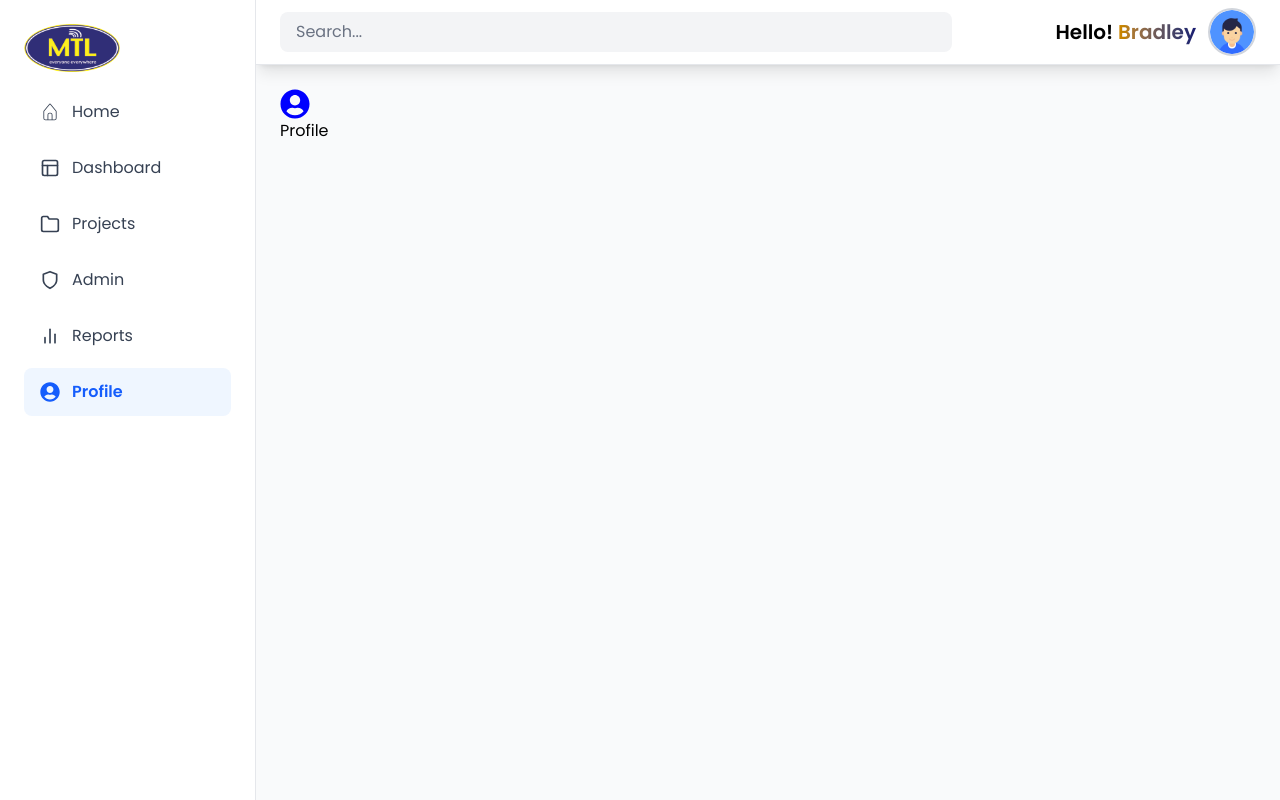
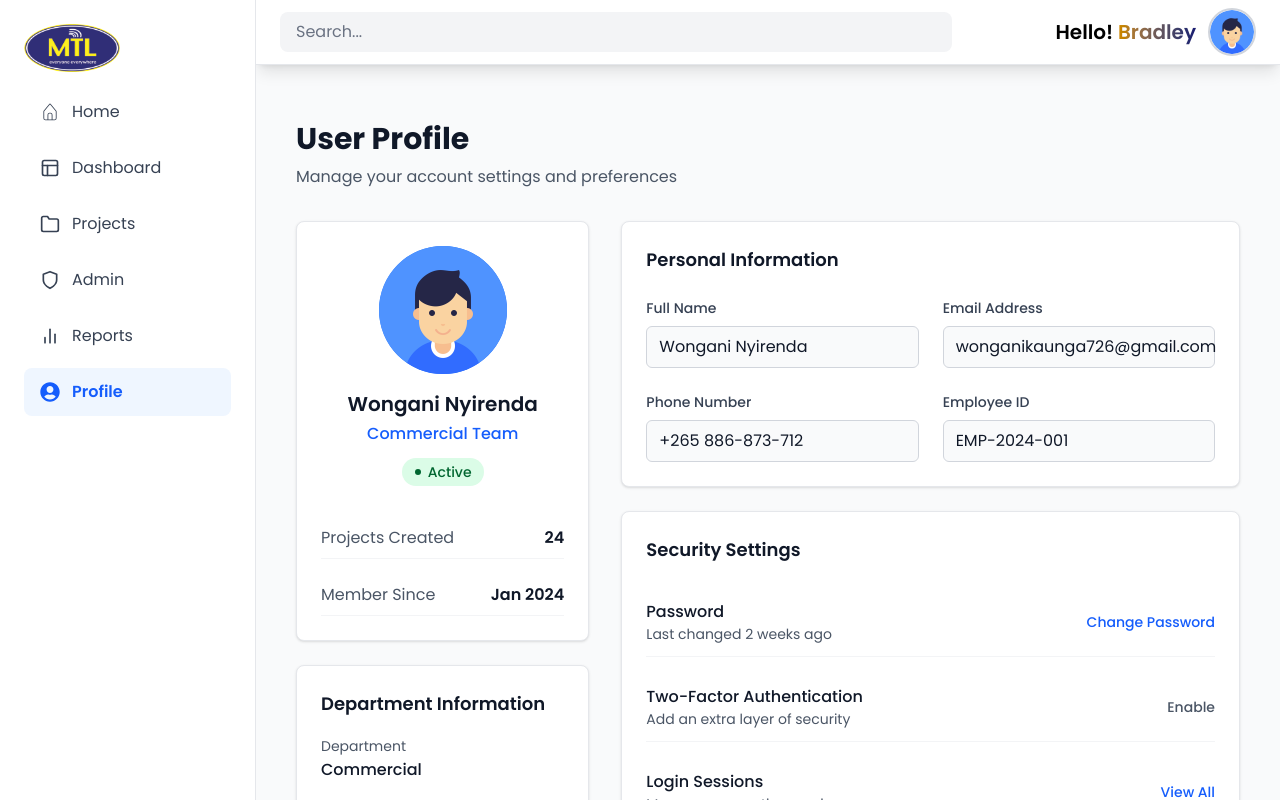
Before and after one commit to Wongani00/MTL-SSE, a React (Vite) app: page /user-profile in a window 1280 px wide. Built offline with nearby package versions, Linux system fonts and the light colour scheme.

Commit message:
adding user profile page

```diff
--- a/src/pages/Admin.jsx
+++ b/src/pages/Admin.jsx
@@ -8,8 +8,6 @@ import {
   FaTools,
 } from "react-icons/fa";
 import CompanyLogo from "../assets/mtl-logo-75.png";
-import Login from "./Login";
-import SignUp from "./SignUp";
 
 const Admin = () => {
   return (
@@ -25,7 +23,7 @@ const Admin = () => {
       {/* admin main page content */}
       <div className="max-w-full overflow-hidden">
         {/* top section */}
-        <div className="grid grid-cols-1 md:grid-cols-3 lg:grid-cols-4 gap-6 items-center justify-center">
+        <div className="grid grid-cols-1 md:grid-cols-3 lg:grid-cols-4 gap-6 mb-4 items-center justify-center">
           {/* Total users */}
           <div className="bg-white py-3 px-4 rounded-md cursor-pointer shadow-lg transition duration-300 hover:shadow-none hover:scale-102">
             <FaUser size={24} color="blue" />
@@ -70,7 +68,7 @@ const Admin = () => {
       </div>
 
       {/* table for user information */}
-      <div className="bg-white rounded-lg my-5 shadow-sm border border-gray-200">
+      <div className="bg-white rounded-lg my-3 shadow-sm border border-gray-200">
         <div className="px-6 py-2 border-b border-gray-200">
           <h2 className="text-xl font-semibold text-gray-800">
             User Management
@@ -84,7 +82,7 @@ const Admin = () => {
               commandfor="add_user"
               className="bg-gradient-to-r from-yellow-500 to-[midnightblue] rounded-md font-sm px-4 py-2 text-white cursor-pointer transition duration-200 hover:font-semibold"
             >
-              Add User
+              Add
             </button>
           </div>
         </div>
@@ -349,7 +347,6 @@ const Admin = () => {
         </div>
       </div>
 
-
       {/* =============================== MODALS =========================== */}
       {/* modal for deleting users */}
       <el-dialog>
@@ -442,11 +439,11 @@ const Admin = () => {
                     <div class="w-full">
                       <div class="flex flex-col items-center justify-center">
                         <img src={CompanyLogo} alt="MTL Logo" />
-                        <h1 class="text-2xl font-md mt-2 text-gray-900">
+                        <h1 class="text-2xl font-md mt-3 text-gray-900">
                           Add User
                         </h1>
                       </div>
-                      <div class="mt-8">
+                      <div class="mt-5">
                         <form action="">
                           <div class="relative mt-6">
                             <input
--- a/src/pages/UserProfile.jsx
+++ b/src/pages/UserProfile.jsx
@@ -1,11 +1,180 @@
 import React from "react";
 import { FaUserCircle } from "react-icons/fa";
+import UserPic from "../assets/user.png";
 
 const UserProfile = () => {
   return (
     <div>
-      <FaUserCircle size={30} color="blue" />
-      <span>Profile</span>
+      <div className="min-h-screen bg-gray-50 py-8">
+        <div className="max-w-full mx-auto px-2 sm:px-4 lg:px-4">
+          <div className="mb-8">
+            <h1 className="text-3xl font-bold text-gray-900">User Profile</h1>
+            <p className="text-gray-600 mt-2">
+              Manage your account settings and preferences
+            </p>
+          </div>
+
+          <div className="grid grid-cols-1 lg:grid-cols-3 gap-8">
+            <div className="lg:col-span-1">
+              <div className="bg-white rounded-lg shadow-sm border border-gray-200 p-6">
+                <div className="flex flex-col items-center">
+                  <div className="h-32 w-32 bg-gradient-to-br from-blue-500 to-blue-600 rounded-full flex items-center justify-center mb-4">
+                    <img src={UserPic} alt="user profile" />
+                  </div>
+                  <h2 className="text-xl font-semibold text-gray-900">
+                    Wongani Nyirenda
+                  </h2>
+                  <p className="text-blue-600 font-medium mt-1">
+                    Commercial Team
+                  </p>
+                  <span className="inline-flex items-center px-3 py-1 rounded-full text-sm font-medium bg-green-100 text-green-800 mt-3">
+                    <svg
+                      className="w-2 h-2 mr-1.5"
+                      fill="currentColor"
+                      viewBox="0 0 8 8"
+                    >
+                      <circle cx="4" cy="4" r="3" />
+                    </svg>
+                    Active
+                  </span>
+                </div>
+
+                <div className="mt-8 space-y-4">
+                  <div className="flex justify-between items-center py-2 border-b border-gray-100">
+                    <span className="text-gray-600">Projects Created</span>
+                    <span className="font-semibold text-gray-900">24</span>
+                  </div>
+                  <div className="flex justify-between items-center py-2 border-b border-gray-100">
+                    <span className="text-gray-600">Member Since</span>
+                    <span className="font-semibold text-gray-900">
+                      Jan 2024
+                    </span>
+                  </div>
+                </div>
+              </div>
+
+              <div className="bg-white rounded-lg shadow-sm border border-gray-200 p-6 mt-6">
+                <h3 className="text-lg font-semibold text-gray-900 mb-4">
+                  Department Information
+                </h3>
+                <div className="space-y-3">
+                  <div>
+                    <span className="text-sm text-gray-600">Department</span>
+                    <p className="font-medium text-gray-900">Commercial</p>
+                  </div>
+                  <div>
+                    <span className="text-sm text-gray-600">Role</span>
+                    <p className="font-medium text-gray-900">Sales Executive</p>
+                  </div>
+                  <div>
+                    <span className="text-sm text-gray-600">CCO</span>
+                    <p className="font-medium text-gray-900">Nyasha Chidoola</p>
+                  </div>
+                </div>
+              </div>
+            </div>
+
+            <div className="lg:col-span-2 space-y-6">
+              <div className="bg-white rounded-lg shadow-sm border border-gray-200 p-6">
+                <div className="flex justify-between items-center mb-6">
+                  <h3 className="text-lg font-semibold text-gray-900">
+                    Personal Information
+                  </h3>
+                  <button className="hidden text-blue-600 hover:text-blue-700 text-sm font-medium">
+                    Edit
+                  </button>
+                </div>
+
+                <div className="grid grid-cols-1 md:grid-cols-2 gap-6">
+                  <div>
+                    <label className="block text-sm font-medium text-gray-700 mb-2">
+                      Full Name
+                    </label>
+                    <div className="w-full px-3 py-2 border border-gray-300 rounded-md bg-gray-50 text-gray-900">
+                      Wongani Nyirenda
+                    </div>
+                  </div>
+
+                  <div>
+                    <label className="block text-sm font-medium text-gray-700 mb-2">
+                      Email Address
+                    </label>
+                    <div className="w-full px-3 py-2 border border-gray-300 rounded-md bg-gray-50 text-gray-900">
+                      wonganikaunga726@gmail.com
+                    </div>
+                  </div>
+
+                  <div>
+                    <label className="block text-sm font-medium text-gray-700 mb-2">
+                      Phone Number
+                    </label>
+                    <div className="w-full px-3 py-2 border border-gray-300 rounded-md bg-gray-50 text-gray-900">
+                      +265 886-873-712
+                    </div>
+                  </div>
+
+                  <div>
+                    <label className="block text-sm font-medium text-gray-700 mb-2">
+                      Employee ID
+                    </label>
+                    <div className="w-full px-3 py-2 border border-gray-300 rounded-md bg-gray-50 text-gray-900">
+                      EMP-2024-001
+                    </div>
+                  </div>
+                </div>
+              </div>
+
+              <div className="bg-white rounded-lg shadow-sm border border-gray-200 p-6">
+                <h3 className="text-lg font-semibold text-gray-900 mb-6">
+                  Security Settings
+                </h3>
+
+                <div className="space-y-4">
+                  <div className="flex justify-between items-center py-3 border-b border-gray-100">
+                    <div>
+                      <h4 className="font-medium text-gray-900">Password</h4>
+                      <p className="text-sm text-gray-600">
+                        Last changed 2 weeks ago
+                      </p>
+                    </div>
+                    <button className="text-blue-600 hover:text-blue-700 text-sm font-medium">
+                      Change Password
+                    </button>
+                  </div>
+
+                  <div className="flex justify-between items-center py-3 border-b border-gray-100">
+                    <div>
+                      <h4 className="font-medium text-gray-900">
+                        Two-Factor Authentication
+                      </h4>
+                      <p className="text-sm text-gray-600">
+                        Add an extra layer of security
+                      </p>
+                    </div>
+                    <button className="text-gray-600 hover:text-gray-700 text-sm font-medium">
+                      Enable
+                    </button>
+                  </div>
+
+                  <div className="flex justify-between items-center py-3">
+                    <div>
+                      <h4 className="font-medium text-gray-900">
+                        Login Sessions
+                      </h4>
+                      <p className="text-sm text-gray-600">
+                        Manage your active sessions
+                      </p>
+                    </div>
+                    <button className="text-blue-600 hover:text-blue-700 text-sm font-medium">
+                      View All
+                    </button>
+                  </div>
+                </div>
+              </div>
+            </div>
+          </div>
+        </div>
+      </div>
     </div>
   );
 };
```
Also changed, not shown: 1 other file (tests, documents, lock files or other folders).
